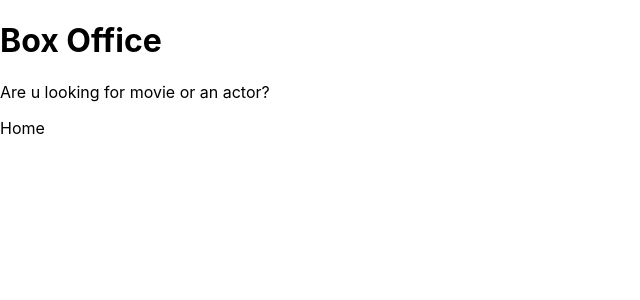
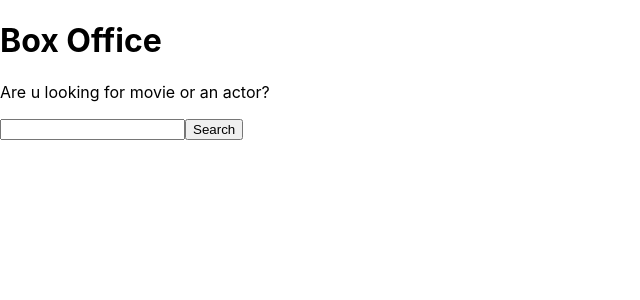
Before and after one commit to rushabh782/box-office-app, a React (Create React App) app: page / in a window 1280 px wide. Shown: the top 300 px of the page, without its empty margins (0-640 px from the left). Built offline with nearby package versions, Linux system fonts and the light colour scheme.

Commit message:
added textbox for searching ,search for shows on button click

```diff
--- a/src/components/Navs.jsx
+++ b/src/components/Navs.jsx
@@ -15,10 +15,10 @@
   return (
     <div>
       <ul>
-        {LINKS.map((item) => {
+        {LINKS.map(item => {
           <li key={item.to}>
-            <Link to={item.to}>{item.text}</Link>
-          </li>
+          return  <Link to={item.to}>{item.text}</Link>
+          </li>;
         })}
       </ul>
     </div>
--- a/src/pages/Home.jsx
+++ b/src/pages/Home.jsx
@@ -1,5 +1,31 @@
+import { useState } from 'react';
+
 const Home = () => {
-  return <div>Home </div>;
+  const [searchStr, setSearchStr] = useState('');
+
+
+  const onSearchInputChange = ev => {
+    setSearchStr(ev.target.value);
+  };
+
+  const onSearch = async (ev) => {
+    ev.preventDefault();
+
+    const response = await fetch(`https://api.tvmaze.com/search/shows?q=${searchStr}`);
+    const body = await response.json()
+    console.log(body);
+
+    // https://api.tvmaze.com/search/shows?q=boys
+  }
+
+  return (
+    <div>
+      <form onSubmit={onSearch}>
+      <input type="text" value={searchStr} onChange={onSearchInputChange} />
+      <button type="submit">Search</button>
+      </form>
+    </div>
+  );
 };
 
 export default Home;
```
